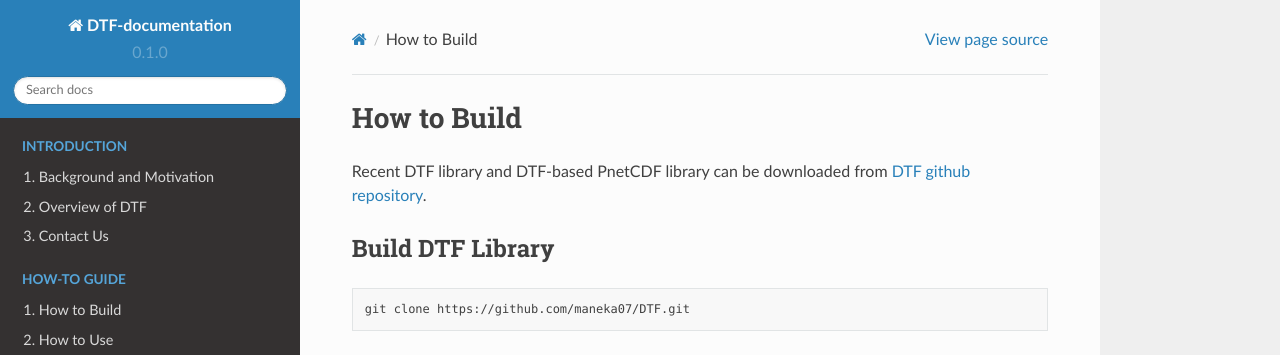
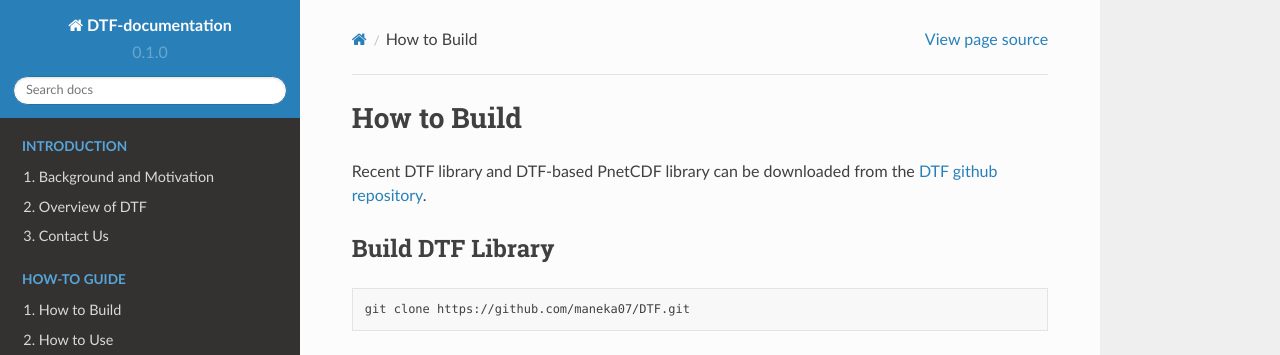
Before and after one commit to yjie2366/dtf-docs, a Sphinx documentation site: the page built from docs/source/build.rst, in a window 1280 px wide and 900 px high. Shown: the top 355 px of the window. Built offline with Sphinx 7.4.7 and the Read the Docs theme 2.0.0, drawn with Linux system fonts in a browser that asks for light colours.

```diff
--- a/docs/source/build.rst
+++ b/docs/source/build.rst
@@ -3,7 +3,7 @@
 How to Build
 ============
 
-Recent DTF library and DTF-based PnetCDF library can be downloaded from `DTF github repository`_.
+Recent DTF library and DTF-based PnetCDF library can be downloaded from the `DTF github repository`_.
 
 .. _DTF github repository: https://github.com/maneka07/DTF/
 
--- a/docs/source/io-replay.rst
+++ b/docs/source/io-replay.rst
@@ -1,4 +1,4 @@
-s.. _replay:
+.. _replay:
 
 I/O Replay
 ----------
```
